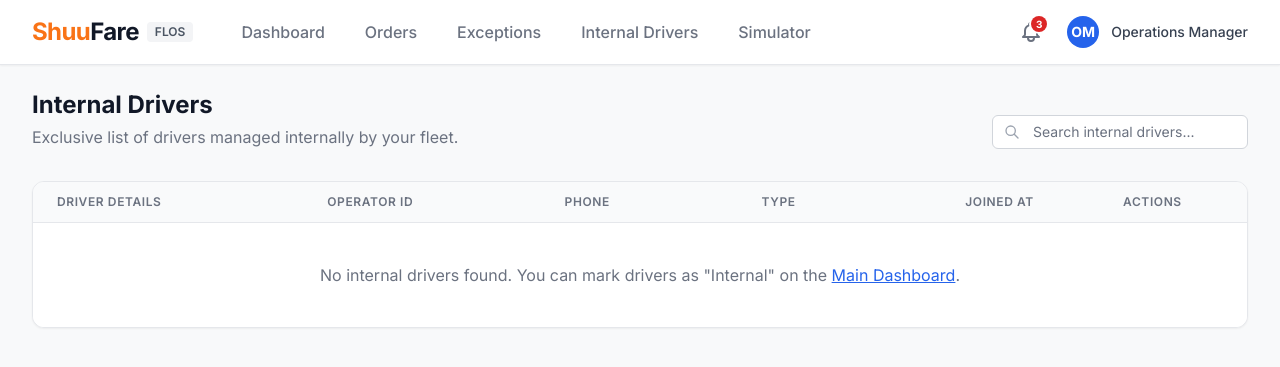
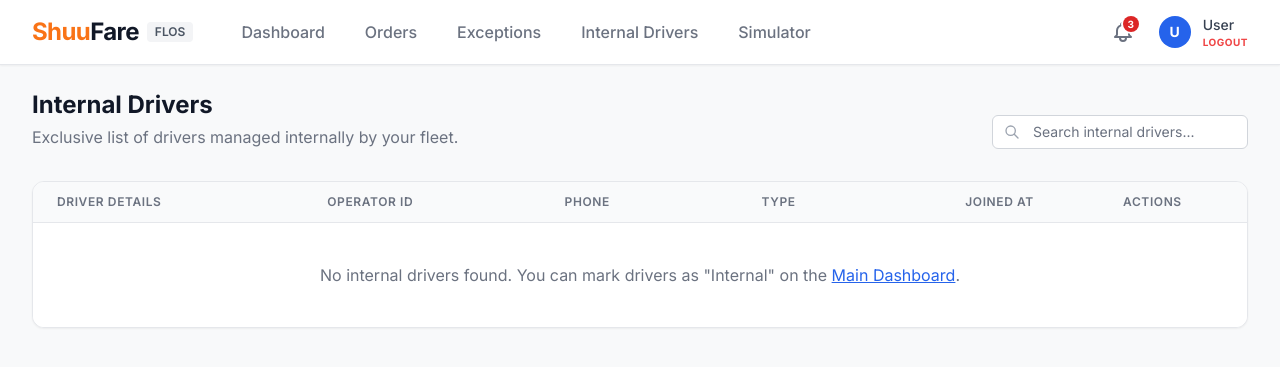
Before and after one commit to G2G-IT-SOLUTIONS/fleet-shuufare, a FastAPI app: template app/templates/internal_drivers.html in a window 1280 px wide. Shown: the top 367 px of the page. Run offline with FastAPI, Linux system fonts and the light colour scheme; the template is opened without the code that fills it, so the values that code supplies are empty; some libraries are stand-ins or nearby versions.

Commit message:
Implemented secure authentication system and user management

```diff
--- a/app/main.py
+++ b/app/main.py
@@ -8,8 +8,14 @@ from datetime import date, datetime, timezone
 import uuid
 
 from app.database import create_db_and_tables, get_session
-from app.models import Driver, ExpectedRevenue, TelebirrTransaction, ReconciliationRecord, Order
+from app.models import Driver, ExpectedRevenue, TelebirrTransaction, ReconciliationRecord, Order, User
 from app.services.yango import YangoClient
+
+from passlib.context import CryptContext
+pwd_context = CryptContext(schemes=["bcrypt"], deprecated="auto")
+
+from fastapi.responses import RedirectResponse
+from fastapi import Cookie, Response
 
 app = FastAPI(title="FLOS - Telebirr Integration Simulator")
 yango_client = YangoClient()
@@ -22,14 +28,60 @@ templates = Jinja2Templates(directory=os.path.join(BASE_DIR, "templates"))
 @app.on_event("startup")
 def on_startup():
     create_db_and_tables()
+    # Create default admin if not exists
+    with next(get_session()) as db:
+        admin = db.exec(select(User).where(User.username == "admin")).first()
+        if not admin:
+            hashed_pwd = pwd_context.hash("admin123")
+            admin = User(username="admin", hashed_password=hashed_pwd, full_name="System Admin", role="admin")
+            db.add(admin)
+            db.commit()
+
+# ==========================================
+# AUTHENTICATION HELPERS
+# ==========================================
+
+async def get_current_user(db: Session = Depends(get_session), session_id: str = Cookie(None)):
+    if not session_id:
+        return None
+    user = db.exec(select(User).where(User.username == session_id)).first() # Simple session for now
+    return user
 
 # ==========================================
 # FRONTEND VIEWS
 # ==========================================
 
+@app.get("/login", response_class=HTMLResponse)
+async def login_page(request: Request):
+    return templates.TemplateResponse("login.html", {"request": request})
+
+@app.post("/login")
+async def login_submit(
+    response: Response,
+    username: str = Form(...),
+    password: str = Form(...),
+    db: Session = Depends(get_session)
+):
+    user = db.exec(select(User).where(User.username == username)).first()
+    if not user or not pwd_context.verify(password, user.hashed_password):
+        return RedirectResponse(url="/login?error=Invalid credentials", status_code=303)
+
+    # Set simple cookie session
+    response = RedirectResponse(url="/", status_code=303)
+    response.set_cookie(key="session_id", value=user.username, httponly=True)
+    return response
+
+@app.get("/logout")
+async def logout(response: Response):
+    response = RedirectResponse(url="/login", status_code=303)
+    response.delete_cookie("session_id")
+    return response
+
 @app.get("/", response_class=HTMLResponse)
-async def dashboard(request: Request, search: str = None, db: Session = Depends(get_session)):
+async def dashboard(request: Request, search: str = None, db: Session = Depends(get_session), user: User = Depends(get_current_user)):
     """Main operations dashboard."""
+    if not user:
+        return RedirectResponse(url="/login", status_code=303)
     # Fetch drivers and their latest reconciliation record
     statement = select(Driver)
     if search:
@@ -112,8 +164,10 @@ async def dashboard(request: Request, search: str = None, db: Session = Depends(
     )
 
 @app.get("/simulator", response_class=HTMLResponse)
-async def simulator_view(request: Request, db: Session = Depends(get_session)):
+async def simulator_view(request: Request, db: Session = Depends(get_session), user: User = Depends(get_current_user)):
     """UI to mock a deposit."""
+    if not user:
+        return RedirectResponse(url="/login", status_code=303)
     drivers = db.exec(select(Driver)).all()
     return templates.TemplateResponse(
         request=request,
@@ -124,8 +178,10 @@ async def simulator_view(request: Request, db: Session = Depends(get_session)):
     )
 
 @app.get("/exceptions", response_class=HTMLResponse)
-async def exceptions_view(request: Request, db: Session = Depends(get_session)):
+async def exceptions_view(request: Request, db: Session = Depends(get_session), user: User = Depends(get_current_user)):
     """View only drivers with reconciliation discrepancies and summary stats."""
+    if not user:
+        return RedirectResponse(url="/login", status_code=303)
     drivers = db.exec(select(Driver)).all()
     today = date.today()
     exceptions_data = []
@@ -193,8 +249,10 @@ async def exceptions_view(request: Request, db: Session = Depends(get_session)):
     )
 
 @app.get("/orders", response_class=HTMLResponse)
-async def orders_view(request: Request, search: str = None, db: Session = Depends(get_session), page: int = 1):
+async def orders_view(request: Request, search: str = None, db: Session = Depends(get_session), page: int = 1, user: User = Depends(get_current_user)):
     """View completed orders cached in the database with search."""
+    if not user:
+        return RedirectResponse(url="/login", status_code=303)
     limit = 50
     offset = (page - 1) * limit
 
@@ -218,8 +276,10 @@ async def orders_view(request: Request, search: str = None, db: Session = Depend
     )
 
 @app.get("/internal-drivers", response_class=HTMLResponse)
-async def internal_drivers_view(request: Request, search: str = None, db: Session = Depends(get_session)):
+async def internal_drivers_view(request: Request, search: str = None, db: Session = Depends(get_session), user: User = Depends(get_current_user)):
     """View dedicated only to internal drivers."""
+    if not user:
+        return RedirectResponse(url="/login", status_code=303)
     statement = select(Driver).where(Driver.driver_type == "internal")
     if search:
         statement = statement.where(
@@ -236,8 +296,10 @@ async def internal_drivers_view(request: Request, search: str = None, db: Sessio
     )
 
 @app.get("/drivers/{driver_id}", response_class=HTMLResponse)
-async def driver_detail_view(request: Request, driver_id: int, db: Session = Depends(get_session)):
+async def driver_detail_view(request: Request, driver_id: int, db: Session = Depends(get_session), user: User = Depends(get_current_user)):
     """Deep dive into a specific driver's performance and reconciliation."""
+    if not user:
+        return RedirectResponse(url="/login", status_code=303)
     driver = db.get(Driver, driver_id)
     if not driver:
         raise HTTPException(status_code=404, detail="Driver not found")
--- a/app/templates/base.html
+++ b/app/templates/base.html
@@ -48,11 +48,14 @@
                     </div>
 
                     <!-- Profile Dropdown -->
-                    <div class="flex items-center space-x-3 cursor-pointer">
+                    <div class="flex items-center space-x-3">
                         <div class="h-8 w-8 rounded-full bg-blue-600 flex items-center justify-center text-white font-bold text-sm">
-                            OM
+                            {{ request.cookies.get('session_id', 'U')[0]|upper }}
                         </div>
-                        <span class="text-sm font-medium text-gray-700">Operations Manager</span>
+                        <div class="flex flex-col">
+                            <span class="text-sm font-medium text-gray-700">{{ request.cookies.get('session_id', 'User') }}</span>
+                            <a href="/logout" class="text-[10px] text-red-500 hover:underline font-bold uppercase tracking-wider">Logout</a>
+                        </div>
                     </div>
                 </div>
             </div>
```
Also changed, not shown: app/models.py (+8 -0 lines), app/templates/login.html (added, +60 -0 lines).
